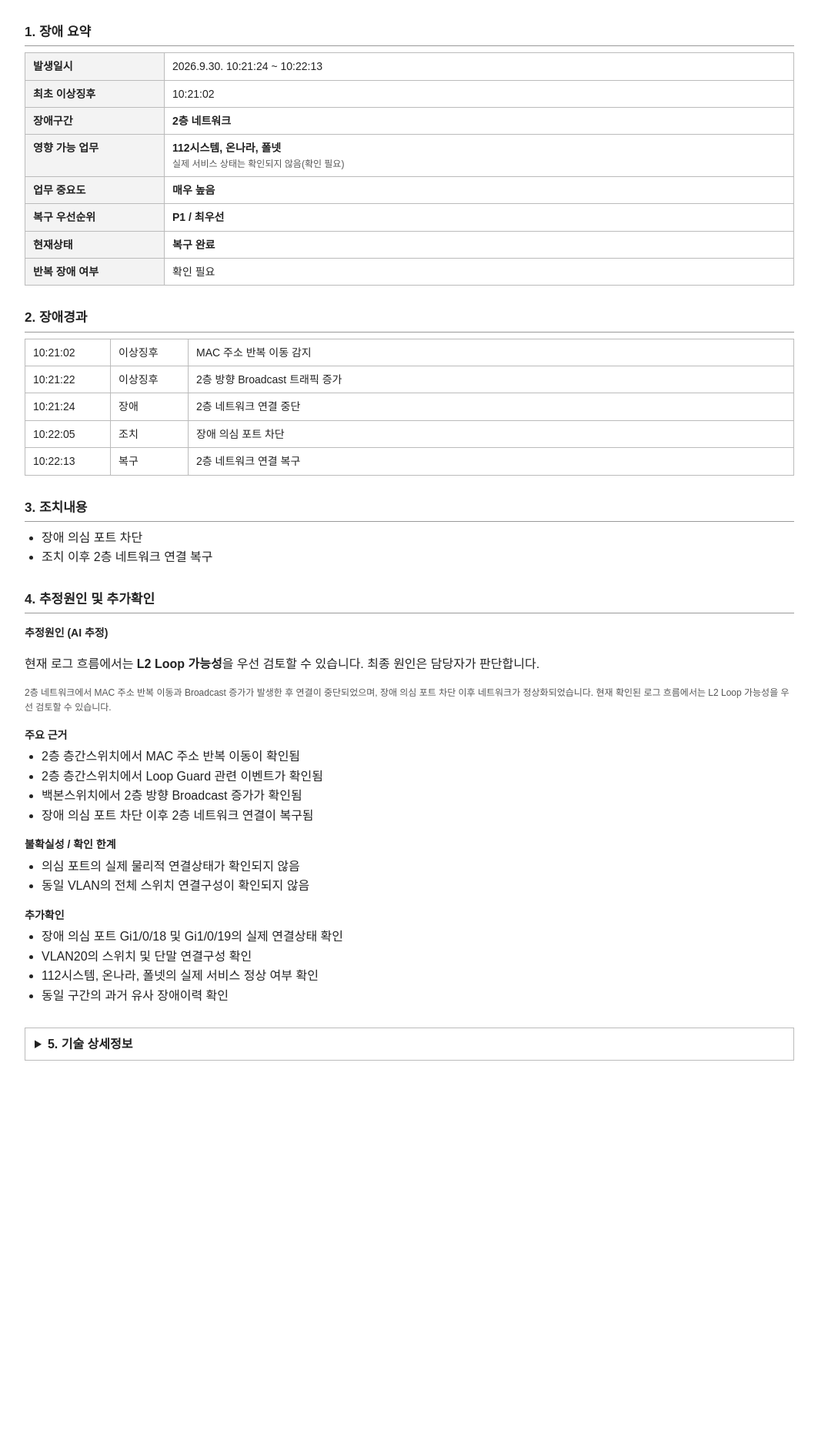
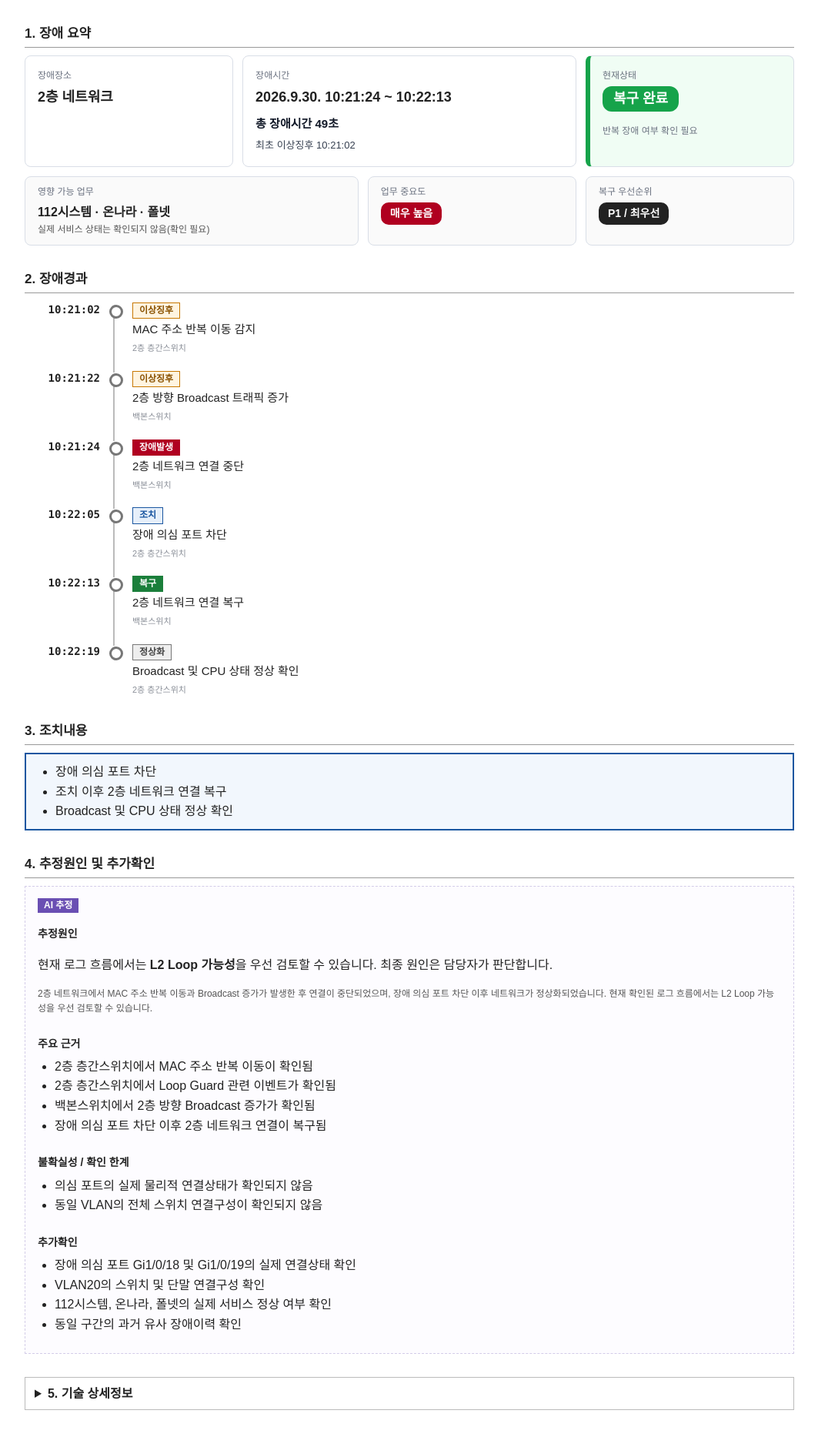
Before and after one commit to surveyk/network-incident-poc, a FastAPI app: page / in a window 1280 px wide. Shown: the part 130-2010 px from the top of the page at 77% size, without its empty margins (108-1171 px from the left). Before the commit the page ends 1508 px from the top, so only its background shows below. Run offline with FastAPI, Linux system fonts and the light colour scheme.

Commit message:
style: finalize incident report ui

```diff
--- a/data/mock/core_2f.json
+++ b/data/mock/core_2f.json
@@ -72,6 +72,13 @@
       "device": "백본스위치",
       "event_type": "LINK_UP",
       "summary": "2층 네트워크 연결 복구"
+    },
+    {
+      "timestamp": "2026-09-30T10:22:19",
+      "stage": "NORMALIZED",
+      "device": "2층 층간스위치",
+      "event_type": "CPU_HIGH",
+      "summary": "Broadcast 및 CPU 상태 정상 확인"
     }
   ],
 
--- a/templates/index.html
+++ b/templates/index.html
@@ -9,19 +9,69 @@
   header { border-bottom: 2px solid #222; padding-bottom: 8px; margin-bottom: 24px; }
   header .sub { font-size: 13px; color: #555; }
   h1 { font-size: 24px; margin: 4px 0; }
-  h2 { font-size: 17px; margin: 28px 0 8px; padding-bottom: 4px; border-bottom: 1px solid #999; }
+  h2 { font-size: 17px; margin: 30px 0 10px; padding-bottom: 4px; border-bottom: 1px solid #999; }
   h3 { font-size: 14px; margin: 14px 0 4px; }
   table { width: 100%; border-collapse: collapse; font-size: 14px; }
   th, td { border: 1px solid #bbb; padding: 6px 10px; text-align: left; vertical-align: top; }
-  th { background: #f3f3f3; width: 160px; white-space: nowrap; }
-  table.list th { width: auto; }
-  td.time { width: 90px; white-space: nowrap; }
-  td.stage { width: 80px; white-space: nowrap; }
+  th { background: #f3f3f3; white-space: nowrap; }
+  .summary-primary { display: grid; grid-template-columns: 1fr 1.6fr 1fr; gap: 12px; }
+  .summary-secondary { display: grid; grid-template-columns: 1.6fr 1fr 1fr; gap: 12px; margin-top: 12px; }
+  .summary-card { border: 1px solid #d9dee7; border-radius: 8px; padding: 16px; background: #fff; }
+  .summary-card.compact { padding: 10px 16px; background: #fafafa; }
+  .summary-label { font-size: 12px; color: #6b7280; margin-bottom: 4px; }
+  .summary-value { font-size: 18px; font-weight: 700; }
+  .summary-sub { margin-top: 6px; font-size: 13px; color: #374151; }
+  .summary-duration { margin-top: 8px; font-size: 15px; font-weight: 700; color: #111827; }
+  .summary-note { margin-top: 16px; font-size: 12px; font-weight: normal; color: #6b7280; }
+  .status-recovered { border-left: 6px solid #16a34a; background: #f0fdf4; }
+  .status-active { border-left: 6px solid #dc2626; background: #fef2f2; }
+  .status-warning { border-left: 6px solid #d97706; background: #fffbeb; }
+  .status-badge { display: inline-block; padding: 2px 14px; border-radius: 12px; font-size: 18px; font-weight: 700; color: #fff; }
+  .status-recovered .status-badge { background: #16a34a; }
+  .status-active .status-badge { background: #dc2626; }
+  .status-warning .status-badge { background: #d97706; }
+  .badge { display: inline-block; padding: 1px 10px; border-radius: 10px; font-size: 14px; font-weight: bold; border: 2px solid #222; background: #fff; color: #222; }
+  .badge-criticality { background: #b00020; border-color: #b00020; color: #fff; }
+  .badge-priority { background: #222; color: #fff; }
+  @media (max-width: 800px) { .summary-primary, .summary-secondary { grid-template-columns: 1fr; } }
+  ol.timeline { list-style: none; margin: 8px 0 0 0; padding: 0; }
+  ol.timeline li { position: relative; padding: 0 0 18px 140px; min-height: 40px; }
+  ol.timeline li:last-child { padding-bottom: 0; }
+  ol.timeline li::after { content: ""; position: absolute; left: 115px; top: 20px; bottom: -4px; width: 2px; background: #bbb; }
+  ol.timeline li:last-child::after { display: none; }
+  ol.timeline li::before { content: ""; position: absolute; left: 110px; top: 5px; width: 12px; height: 12px; border-radius: 50%; background: #fff; border: 3px solid #777; z-index: 1; }
+  li.stage-precursor::before { border-color: #c77700; }
+  li.stage-incident::before { border-color: #b00020; }
+  li.stage-action::before { border-color: #1a56a0; }
+  li.stage-recovery::before { border-color: #1b7f3b; }
+  li.stage-normalized::before { border-color: #777; }
+  .ev-head { font-size: 14px; }
+  .ev-time { position: absolute; left: 0; width: 98px; text-align: right; top: 0; font-family: Consolas, monospace; font-weight: bold; font-size: 14px; }
+  .ev-stage { display: inline-block; border: 1px solid #777; padding: 0 8px; font-size: 12px; font-weight: bold; color: #555; background: #fff; }
+  .stage-precursor .ev-stage { border-color: #c77700; color: #8a5200; background: #fff4e0; }
+  .stage-incident .ev-stage { border-color: #b00020; color: #fff; background: #b00020; }
+  .stage-action .ev-stage { border-color: #1a56a0; color: #1a56a0; background: #e6effa; }
+  .stage-recovery .ev-stage { border-color: #1b7f3b; color: #fff; background: #1b7f3b; }
+  .stage-normalized .ev-stage { border-color: #777; color: #444; background: #eee; }
+  .ev-text { font-size: 15px; margin-top: 2px; }
+  .ev-device { font-size: 11px; font-weight: normal; color: #8a8f98; margin-top: 4px; }
   ul { margin: 4px 0; padding-left: 22px; }
   .strong { font-weight: bold; }
   .note { font-size: 12px; color: #555; }
   .empty { color: #666; }
-  details { margin-top: 28px; border: 1px solid #bbb; padding: 8px 12px; }
+  .action-box { border: 2px solid #1a56a0; background: #f2f7fd; padding: 10px 16px; }
+  .action-box ul { margin: 0; }
+  .ai-box { border: 1px dashed #d3cce8; background: #fdfcff; padding: 10px 16px 14px; }
+  .ai-box h3 { margin: 24px 0 6px; }
+  .ai-box .tag + h3 { margin-top: 10px; }
+  .ai-box ul { margin-bottom: 10px; }
+  .fact-box { border: 1px solid #888; background: #f6f6f6; padding: 10px 16px 14px; }
+  .fact-box table { background: #fff; }
+  .tag { display: inline-block; font-size: 12px; font-weight: bold; padding: 0 8px; margin-bottom: 6px; color: #fff; }
+  .tag-ai { background: #6a4fb3; }
+  .tag-fact { background: #555; }
+  details { margin-top: 30px; border: 1px solid #bbb; padding: 8px 12px; }
+  details > .fact-box, details > .ai-box { margin-top: 10px; }
   summary { cursor: pointer; font-weight: bold; }
   .error { border: 1px solid #a00; color: #a00; padding: 12px; }
 </style>
@@ -41,42 +91,67 @@
   {% set a = report.analysis %}
 
   <h2>1. 장애 요약</h2>
-  <table>
-    <tr><th>발생일시</th><td>{{ s.incident_time }}</td></tr>
-    <tr><th>최초 이상징후</th><td>{{ s.detected_time }}</td></tr>
-    <tr><th>장애구간</th><td class="strong">{{ s.location }}</td></tr>
-    <tr>
-      <th>{{ s.affected_services_label }}</th>
-      <td>
-        <span class="strong">{{ s.affected_services | join(", ") }}</span>
-        {% if s.service_note %}<div class="note">{{ s.service_note }}</div>{% endif %}
-      </td>
-    </tr>
-    <tr><th>업무 중요도</th><td class="strong">{{ s.criticality }}</td></tr>
-    <tr><th>복구 우선순위</th><td class="strong">{{ s.recovery_priority }}</td></tr>
-    <tr><th>현재상태</th><td class="strong">{{ s.status }}</td></tr>
-    <tr><th>반복 장애 여부</th><td>{{ s.recurrence }}</td></tr>
-  </table>
+  <div class="summary-primary">
+    <div class="summary-card">
+      <div class="summary-label">장애장소</div>
+      <div class="summary-value">{{ s.location }}</div>
+    </div>
+    <div class="summary-card">
+      <div class="summary-label">장애시간</div>
+      <div class="summary-value">{{ s.incident_time }}</div>
+      {% if s.duration %}<div class="summary-duration">총 장애시간 <strong>{{ s.duration }}</strong></div>{% endif %}
+      <div class="summary-sub">최초 이상징후 {{ s.detected_time }}</div>
+    </div>
+    <div class="summary-card status-{{ s.status_class }}">
+      <div class="summary-label">현재상태</div>
+      <div><span class="status-badge">{{ s.status }}</span></div>
+      <div class="summary-note">반복 장애 여부 {{ s.recurrence }}</div>
+    </div>
+  </div>
+  <div class="summary-secondary">
+    <div class="summary-card compact">
+      <div class="summary-label">{{ s.affected_services_label }}</div>
+      <div class="strong">{{ s.affected_services | join(" · ") }}</div>
+      {% if s.service_note %}<div class="note">{{ s.service_note }}</div>{% endif %}
+    </div>
+    <div class="summary-card compact">
+      <div class="summary-label">업무 중요도</div>
+      <span class="badge badge-criticality">{{ s.criticality }}</span>
+    </div>
+    <div class="summary-card compact">
+      <div class="summary-label">복구 우선순위</div>
+      <span class="badge badge-priority">{{ s.recovery_priority }}</span>
+    </div>
+  </div>
 
   <h2>2. 장애경과</h2>
-  <table class="list">
+  <ol class="timeline">
     {% for e in report.timeline %}
-    <tr><td class="time">{{ e.time }}</td><td class="stage">{{ e.stage }}</td><td>{{ e.text }}</td></tr>
+    <li class="stage-{{ e.stage_code | lower }}">
+      <span class="ev-time">{{ e.time }}</span>
+      <div class="ev-head"><span class="ev-stage">{{ e.stage }}</span></div>
+      <div class="ev-text">{{ e.text }}</div>
+      <div class="ev-device">{{ e.device }}</div>
+    </li>
     {% endfor %}
-  </table>
+  </ol>
 
   <h2>3. 조치내용</h2>
   {% if report.actions %}
-  <ul>
-    {% for item in report.actions %}<li>{{ item }}</li>{% endfor %}
-  </ul>
+  <div class="action-box">
+    <ul>
+      {% for item in report.actions %}<li>{{ item }}</li>{% endfor %}
+    </ul>
+  </div>
   {% else %}
   <p class="empty">확인된 조치내용이 없습니다.</p>
   {% endif %}
 
   <h2>4. 추정원인 및 추가확인</h2>
+  <div class="ai-box">
+  <span class="tag tag-ai">AI 추정</span>
   {% if a.probable_cause %}
-    <h3>추정원인 (AI 추정)</h3>
+    <h3>추정원인</h3>
     <p>현재 로그 흐름에서는 <span class="strong">{{ a.probable_cause }}</span>을 우선 검토할 수 있습니다. 최종 원인은 담당자가 판단합니다.</p>
     {% if a.ai_summary %}<p class="note">{{ a.ai_summary }}</p>{% endif %}
     <h3>주요 근거</h3>
@@ -90,11 +165,13 @@
     <h3>추가확인</h3>
     <ul>{% for item in a.additional_checks %}<li>{{ item }}</li>{% endfor %}</ul>
   {% endif %}
+  </div>
 
   <details>
     <summary>5. 기술 상세정보</summary>
 
-    <h3>Fact (원본 로그 기반)</h3>
+    <div class="fact-box">
+    <span class="tag tag-fact">로그 기반 Fact</span>
     <table class="list">
       <tr><th>시각</th><th>장비</th><th>유형</th><th>내용</th><th>원본 로그</th></tr>
       {% for f in report.details.facts %}
@@ -109,8 +186,10 @@
       <li>분석 장비 수: {{ c.device_count }}대</li>
       <li>관련 이벤트: {{ c.related_event_count }}건</li>
     </ul>
+    </div>
 
-    <h3>AI 원인 후보 (추정, Fact 아님)</h3>
+    <div class="ai-box">
+    <span class="tag tag-ai">AI 원인 후보 (추정, Fact 아님)</span>
     {% for h in report.details.hypotheses %}
       <p class="strong">{{ h.cause }}</p>
       <ul>
@@ -120,6 +199,7 @@
     {% else %}
       <p class="empty">AI 원인 후보가 없습니다.</p>
     {% endfor %}
+    </div>
   </details>
 {% endif %}
 </div>
```
Also changed, not shown: src/report.py (+22 -3 lines), tests/test_app.py (+55 -0 lines), tests/test_report.py (+62 -3 lines).
